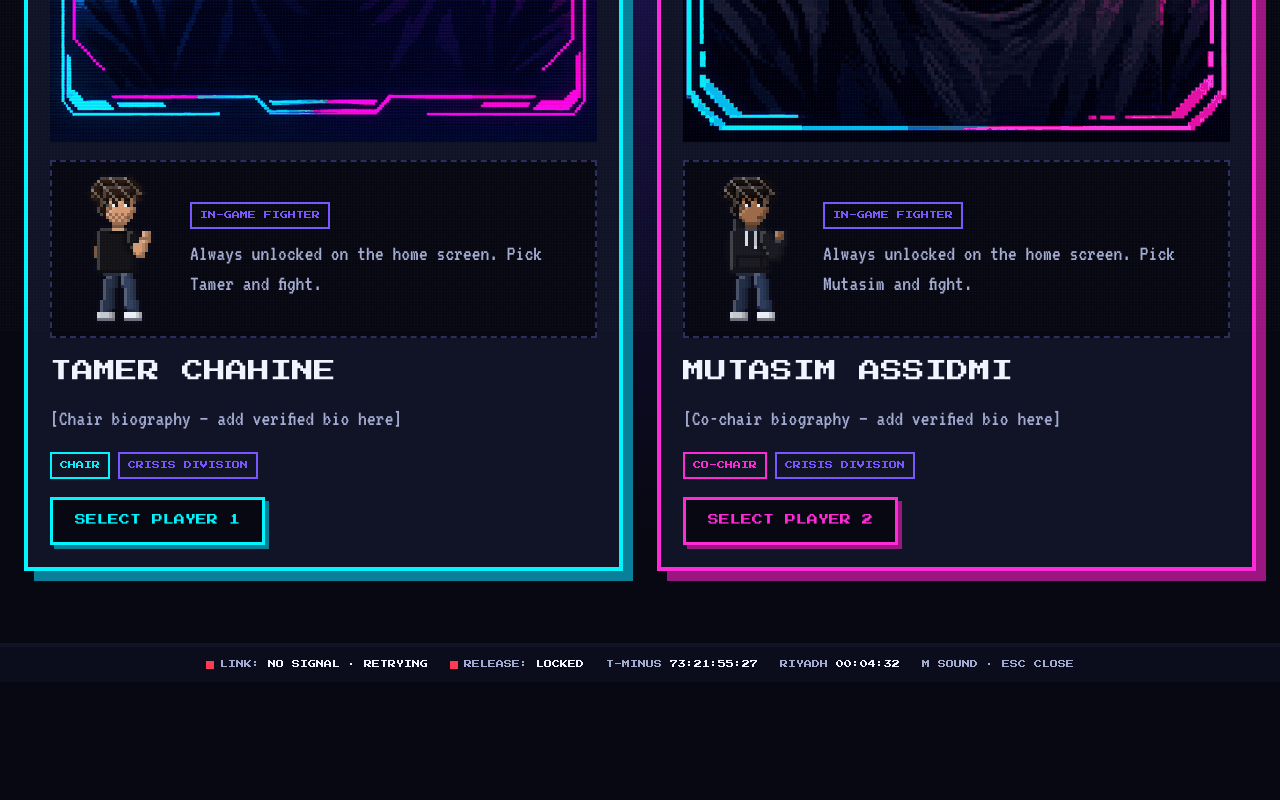
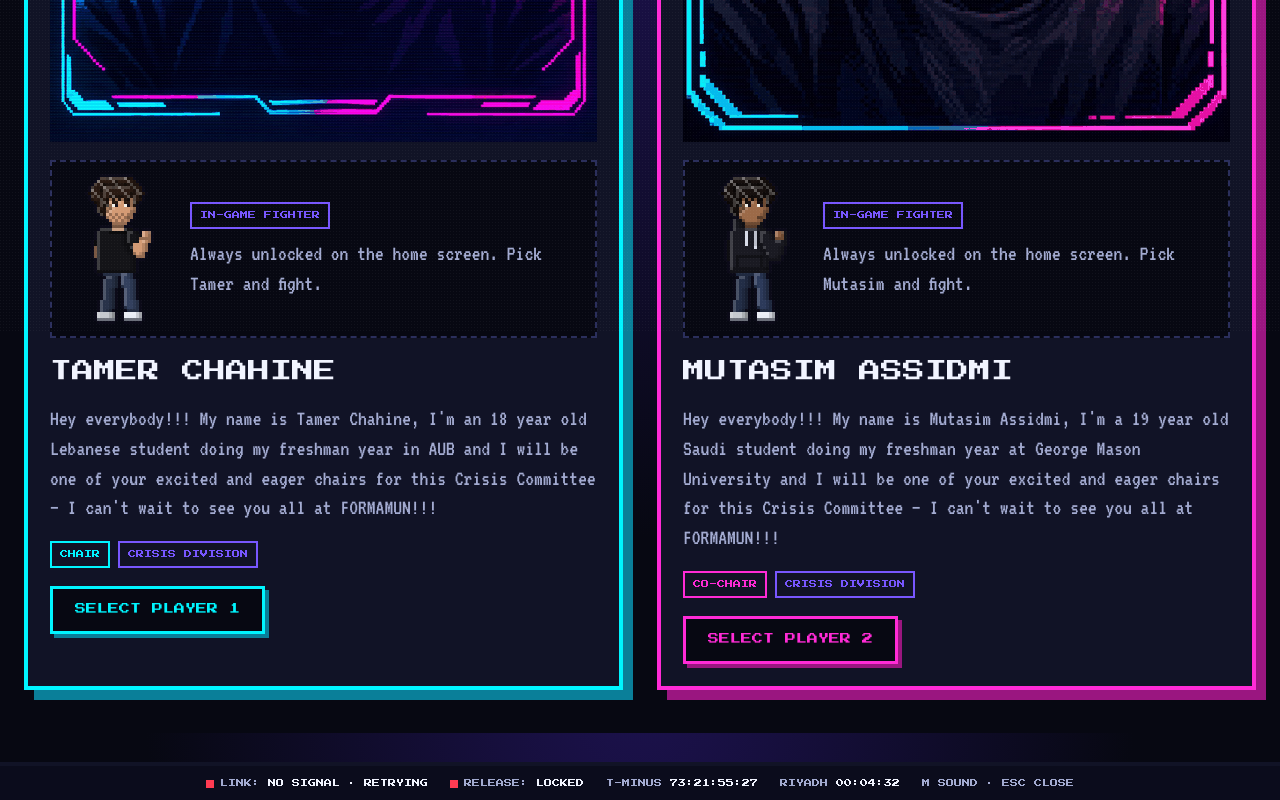
Before and after one commit to jedo926/forma-mun-crisis, a plain HTML site: page chairs.html in a window 1280 px wide. Shown: the part 867-1667 px from the top of the page. Before the commit the page ends 1549 px from the top, so only its background shows below. Drawn offline with Linux system fonts and the light colour scheme; no server answers.

Commit message:
Add chair bios for Tamer Chahine and Mutasim Assidmi

```diff
--- a/chairs.html
+++ b/chairs.html
@@ -39,8 +39,7 @@
           <div class="fallback">[PIXEL PORTRAIT]<br>assets/images/tamer-pixel.png</div>
         </div>
         <h2>TAMER CHAHINE</h2>
-        <!-- EDIT: replace the placeholder below with the verified biography. -->
-        <p class="bio">[Chair biography — add verified bio here]</p>
+        <p class="bio">Hey everybody!!! My name is Tamer Chahine, I'm an 18 year old Lebanese student doing my freshman year in AUB and I will be one of your excited and eager chairs for this Crisis Committee — I can't wait to see you all at FORMAMUN!!!</p>
         <div class="stat-row"><span class="label cyan">CHAIR</span><span class="label vio">CRISIS DIVISION</span></div>
         <button class="btn" type="button" data-chair-select="PLAYER 1" style="align-self:flex-start">SELECT PLAYER 1</button>
       </article>
@@ -51,8 +50,7 @@
           <div class="fallback">[PIXEL PORTRAIT]<br>assets/images/mutasim-pixel.png</div>
         </div>
         <h2>MUTASIM ASSIDMI</h2>
-        <!-- EDIT: replace the placeholder below with the verified biography. -->
-        <p class="bio">[Co-chair biography — add verified bio here]</p>
+        <p class="bio">Hey everybody!!! My name is Mutasim Assidmi, I'm a 19 year old Saudi student doing my freshman year at George Mason University and I will be one of your excited and eager chairs for this Crisis Committee — I can't wait to see you all at FORMAMUN!!!</p>
         <div class="stat-row"><span class="label mag">CO-CHAIR</span><span class="label vio">CRISIS DIVISION</span></div>
         <button class="btn mag" type="button" data-chair-select="PLAYER 2" style="align-self:flex-start">SELECT PLAYER 2</button>
       </article>
```
